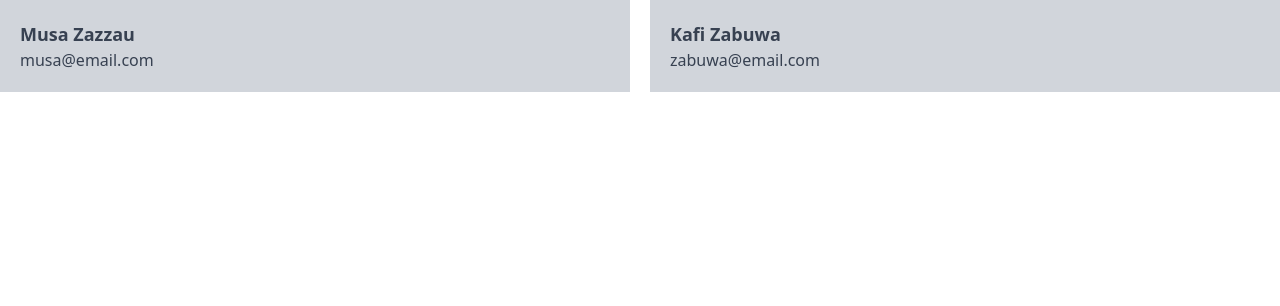
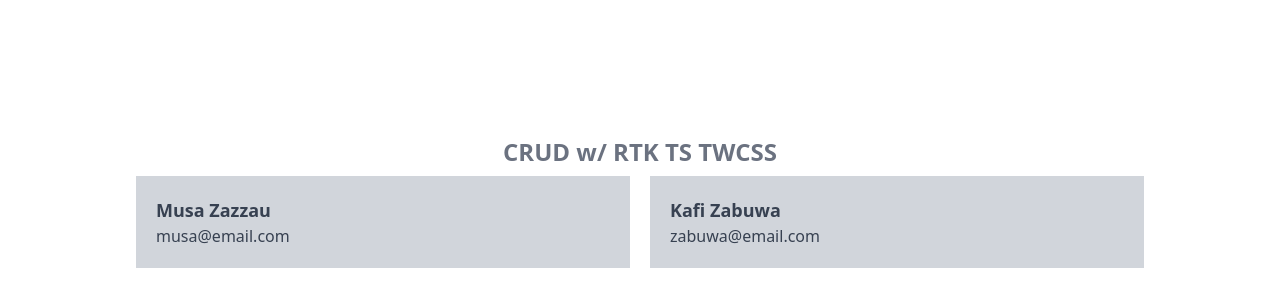
Before and after one commit to kabirbapson/crud-ops, a React (Create React App) app: page / in a window 1280 px wide. Shown: the top 306 px of the page. Built offline with nearby package versions, Linux system fonts and the light colour scheme.

Commit message:
first init

```diff
--- a/src/App.tsx
+++ b/src/App.tsx
@@ -1,11 +1,15 @@
-import React from 'react';
-import UserList from './features/users/UserList';
-
+import React from "react";
+import UserList from "./features/users/UserList";
 
 function App() {
   return (
-    <div className=''><UserList /></div>
-   );
+    <div className=" container mx-auto px-2 max-w-5xl pt-10 md:pt-32">
+      <h1 className="text-center font-bold text-2xl text-gray-500 my-2">
+        CRUD w/ RTK TS TWCSS
+     </h1>
+      <UserList />
+    </div>
+  );
 }
 
 export default App;
```
